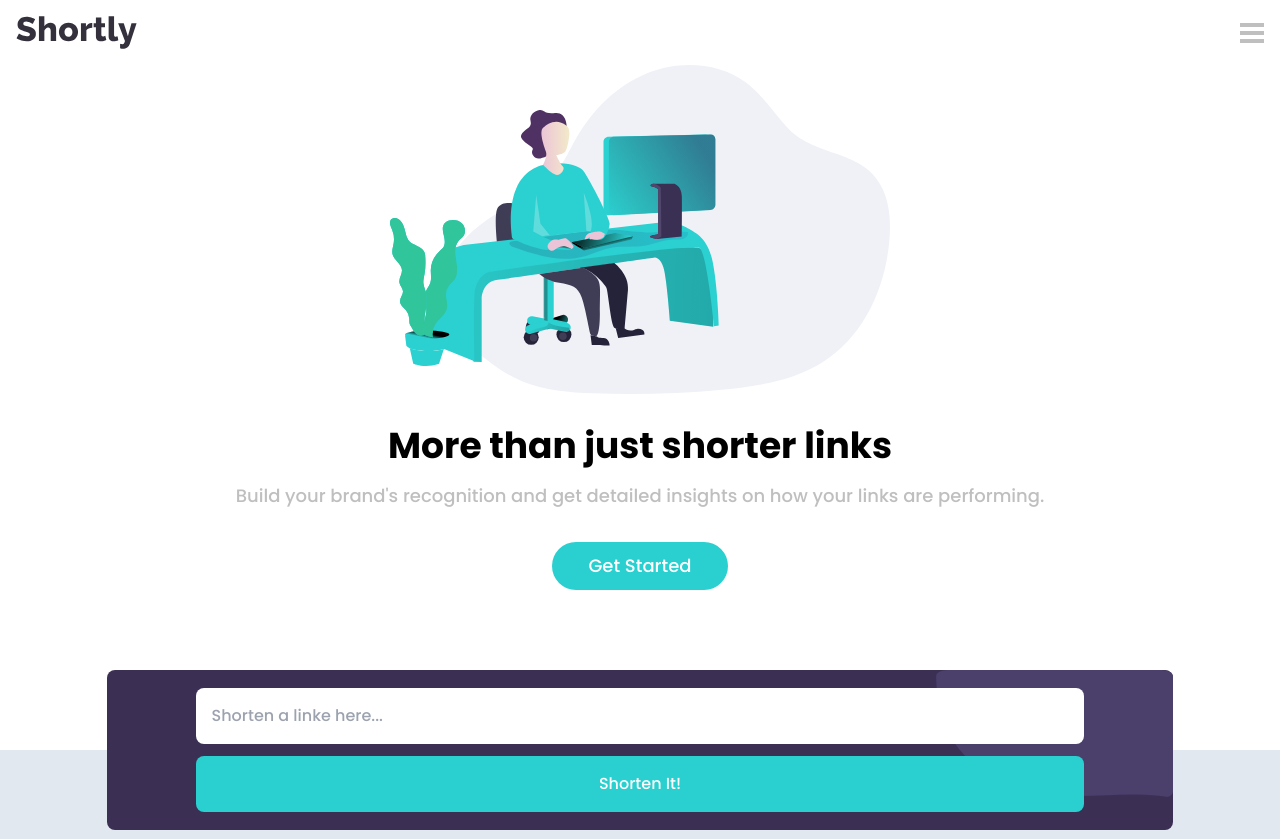
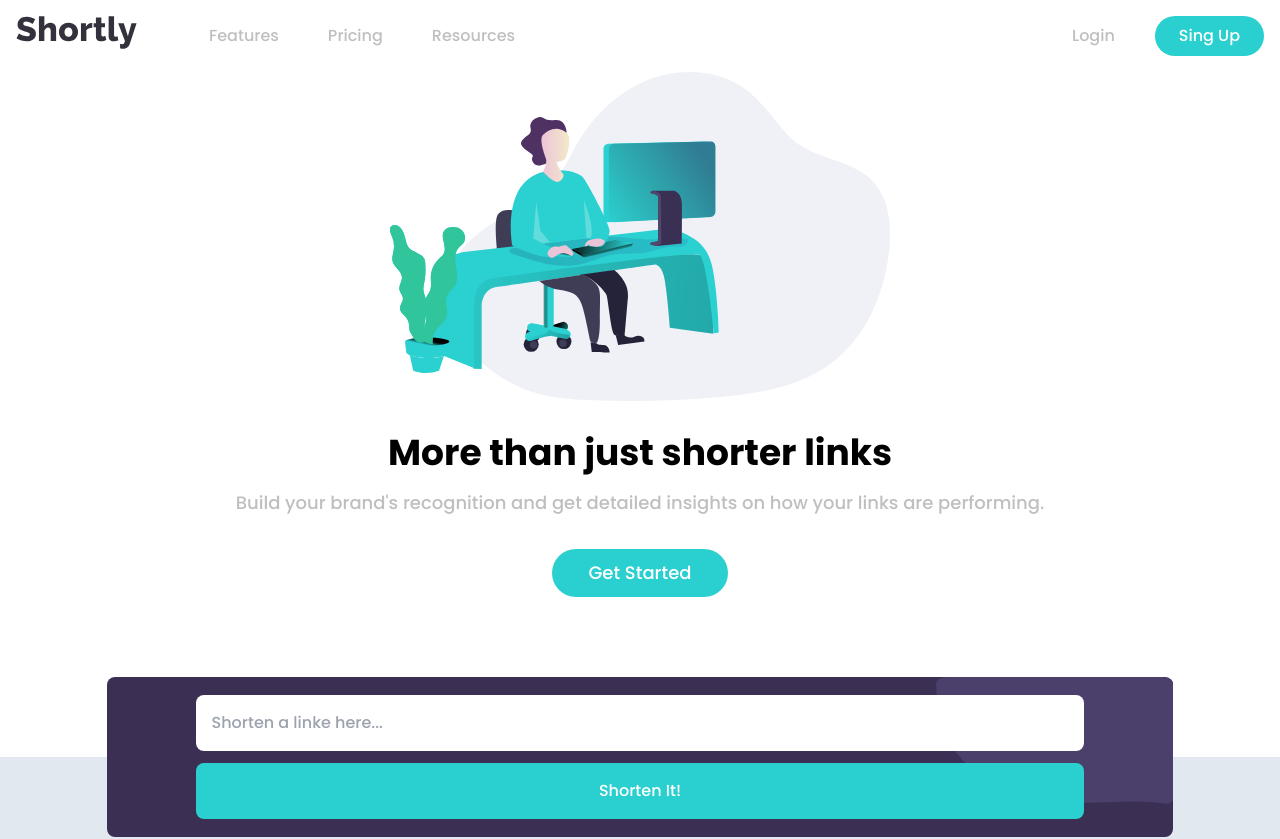
Before and after one commit to 12cassie34/url-shortening-api-master, a React (Create React App) app: page / in a window 1280 px wide. Shown: the top 839 px of the page. Built offline with nearby package versions, Linux system fonts and the light colour scheme.

Commit message:
feat: the layout of Header component in the big screen

```diff
--- a/src/App.js
+++ b/src/App.js
@@ -1,3 +1,5 @@
+import { useState, useEffect } from 'react'
+
 import Header from './components/Header'
 import Welcome from './components/Welcome'
 import Features from './components/Features'
@@ -5,13 +7,25 @@ import CallAction from './components/CallAction'
 import Footer from './components/Footer'
 
 function App() {
+  const [viewportWidth, setViewportWidth] = useState(window.innerWidth)
+  window.addEventListener('resize', () => { setViewportWidth(window.innerWidth) })
+
+  const [isInBigScreen, setIsInBigScreen] = useState(false)
+  useEffect(() => {
+      if (viewportWidth >= 1280) {
+          setIsInBigScreen(true)
+      } else {
+          setIsInBigScreen(false)
+      }
+  }, [viewportWidth])
+
   return (
     <div className="App font-poppins">
-      <Header />
-      <Welcome />
-      <Features />
-      <CallAction />
-      <Footer />
+      <Header isInBigScreen={isInBigScreen} />
+      <Welcome isInBigScreen={isInBigScreen} />
+      <Features isInBigScreen={isInBigScreen} />
+      <CallAction isInBigScreen={isInBigScreen} />
+      <Footer isInBigScreen={isInBigScreen} />
     </div>
   );
 }
--- /dev/null
+++ b/src/components/Header.css
@@ -0,0 +1,12 @@
+@media (min-width: 1280px) {
+    .auth-btn:nth-child(2) {
+        margin-left: 1rem;
+        background-color: hsl(180, 66%, 49%);
+        color: white;
+    }
+    .auth-btn:nth-child(2):hover {
+        border: 2px solid hsl(180, 66%, 49%);
+        background-color: white;
+        color: hsl(0, 0%, 75%);
+    }
+}
--- a/src/components/Header.js
+++ b/src/components/Header.js
@@ -3,7 +3,9 @@ import { useState } from 'react'
 
 import logo from '../images/logo.svg'
 
-function Header() {
+import './Header.css'
+
+function Header({ isInBigScreen }) {
     const mainLinks = [
         {
             label: 'Features',
@@ -41,34 +43,50 @@ function Header() {
     return (
         <div>
             <div className='flex justify-between p-4'>
-                <div>
-                    <img src={logo} />
+                <div className='flex'>
+                    <div className='mr-12'>
+                        <img src={logo} />
+                    </div>
+                    { isInBigScreen
+                      && <div className='flex justify-between text-custom-gray'>
+                            {mainLinks.map(link => {
+                                return <div key={link.label} className='mr-px px-6 py-2 rounded-3xl cursor-pointer hover:bg-cyan focus:bg-cyan hover:text-white focus:text-white'>{link.label}</div>
+                            })}
+                         </div>
+                    }
                 </div>
-                <div onClick={(e) => { toggleMenu(e) }} className='flex justify-center flex-col cursor-pointer'>
-                    <div className='w-6 h-1 bg-custom-gray'></div>
-                    <div className='my-1 w-6 h-1 bg-custom-gray'></div>
-                    <div className='w-6 h-1 bg-custom-gray'></div>
-                </div>
+                {isInBigScreen
+                    ? <div className='flex justify-between text-custom-gray'>
+                        { authLinks.map(link => {
+                            return <div key={link.label} className='auth-btn flex justify-center px-6 py-2 rounded-3xl cursor-pointer hover:bg-cyan focus:bg-cyan hover:text-white focus:text-white'>{link.label}</div>
+                        })}
+                        </div>
+                    : <div onClick={(e) => { toggleMenu(e) }} className='flex justify-center flex-col cursor-pointer'>
+                        <div className='w-6 h-1 bg-custom-gray'></div>
+                        <div className='my-1 w-6 h-1 bg-custom-gray'></div>
+                        <div className='w-6 h-1 bg-custom-gray'></div>
+                    </div>
+                }
             </div>
+
             {isShowNav &&
                 <div onClick={closeNav} className='w-screen h-screen'>
                     <div className='mx-4 pt-8 pb-4 text-white text-lg text-center font-bold bg-dark_violet rounded-lg'>
                         <ul>
                             {mainLinks.map(link => {
-                                return <li key={link.label} className='mb-4 mx-auto py-2 w-10/12 rounded-3xl hover:bg-cyan focus:bg-cyan'>{link.label}</li>
+                                return <li key={link.label} className='mb-4 mx-auto py-2 w-10/12 rounded-3xl cursor-pointer hover:bg-cyan focus:bg-cyan'>{link.label}</li>
                             })}
                         </ul>
                         <div className='mx-auto my-6 w-72 h-px bg-gray-400 opacity-50'></div>
                         <ul>
                             {authLinks.map(link => {
-                                return <li key={link.label} className='mb-4 mx-auto py-2 w-10/12 rounded-3xl hover:bg-cyan focus:bg-cyan'>{link.label}</li>
+                                return <li key={link.label} className='mb-4 mx-auto py-2 w-10/12 rounded-3xl cursor-pointer hover:bg-cyan focus:bg-cyan'>{link.label}</li>
                             })}
                         </ul>
                     </div>
                 </div>
 
             }
-
         </div>
 
     )
```
